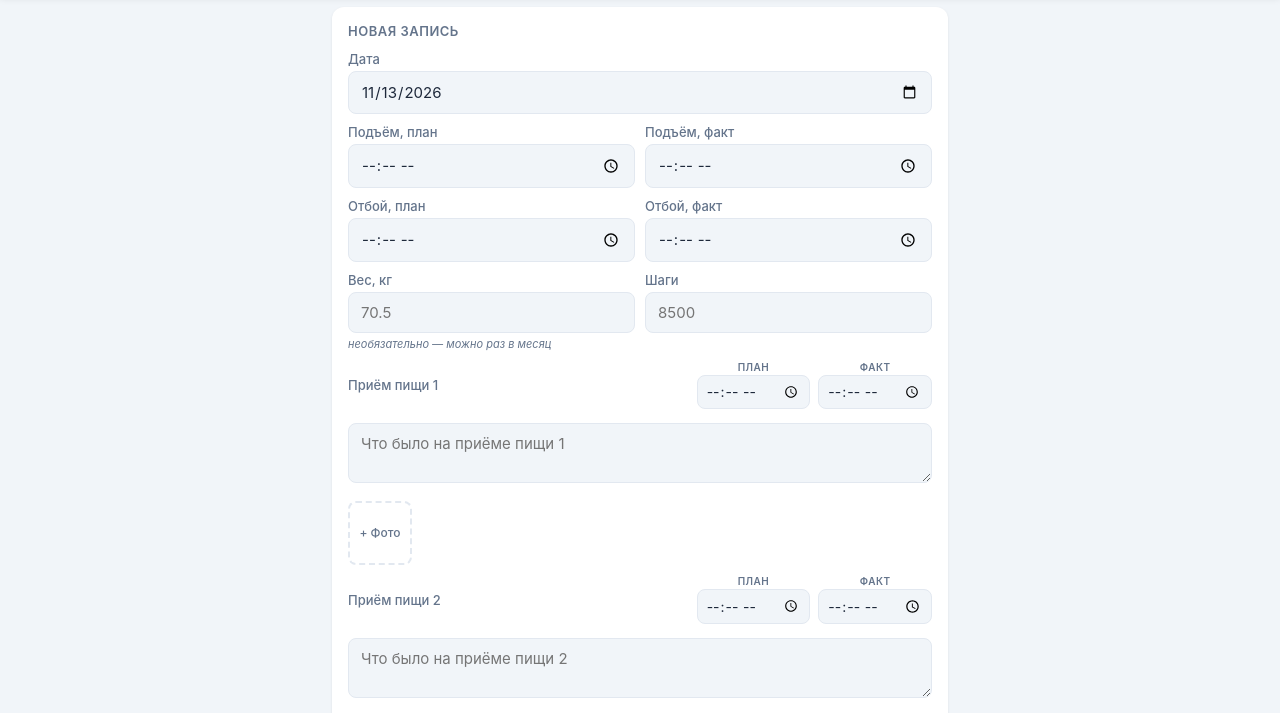
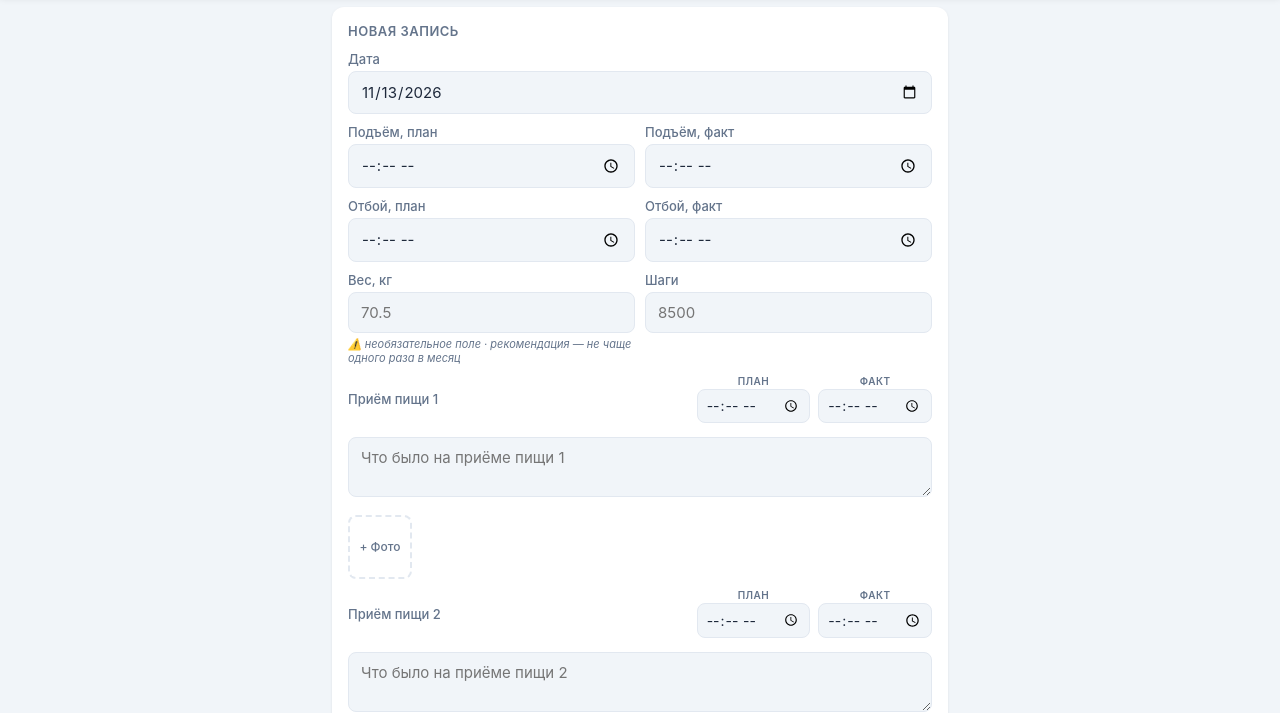
Before and after one commit to max241076-ui/journal-app, a plain HTML site: page index.html in a window 1280 px wide. Shown: the part 61-774 px from the top of the page. Drawn offline with Linux system fonts and the light colour scheme.

Commit message:
Update index.html

```diff
--- a/index.html
+++ b/index.html
@@ -160,7 +160,7 @@ button{padding:12px 16px;border:none;border-radius:8px;font-size:15px;font-weigh
       <div>
         <label for="weight">Вес, кг</label>
         <input type="number" id="weight" step="0.1" min="20" max="400" inputmode="decimal" placeholder="70.5">
-        <span class="hint">необязательно — можно раз в месяц</span>
+      <span class="hint">⚠️ необязательное поле · рекомендация — не чаще одного раза в месяц</span>
       </div>
       <div><label for="steps">Шаги</label><input type="number" id="steps" min="0" inputmode="numeric" placeholder="8500"></div>
     </div>
```
